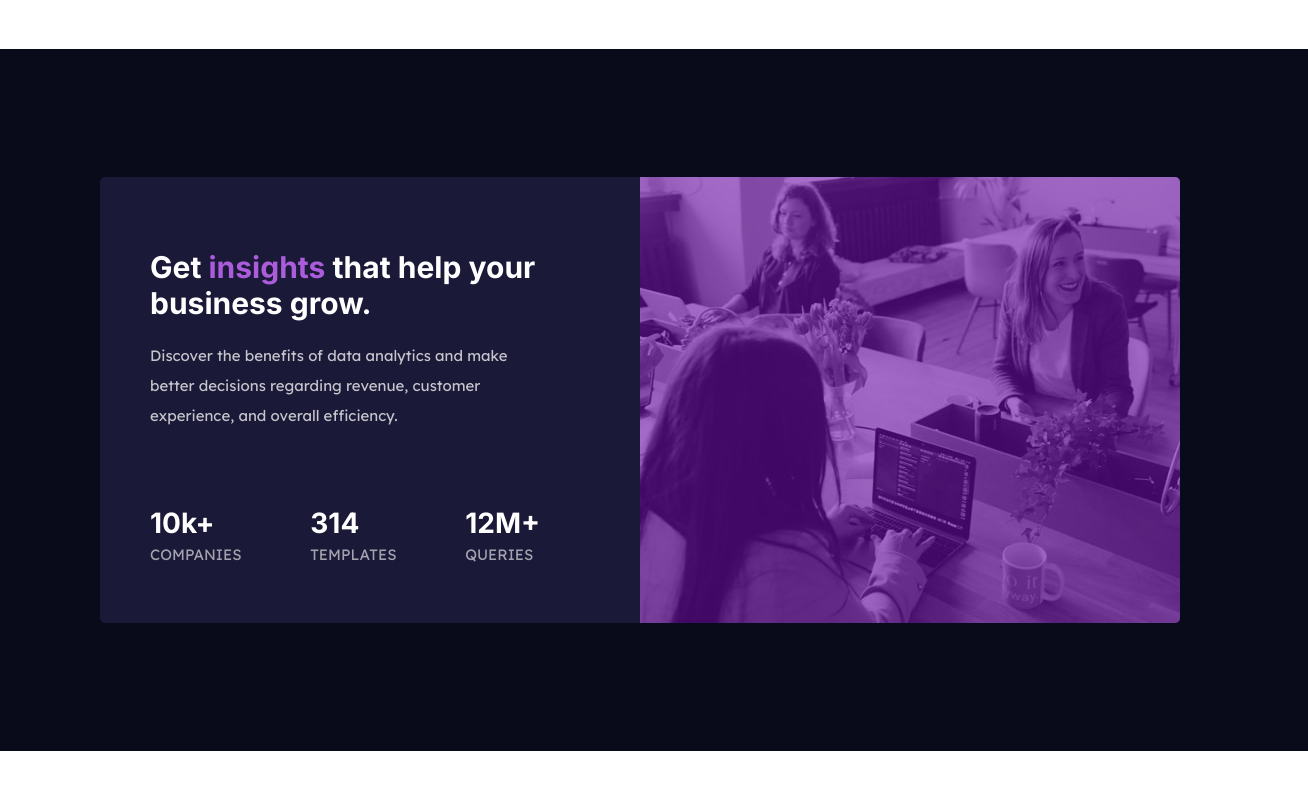
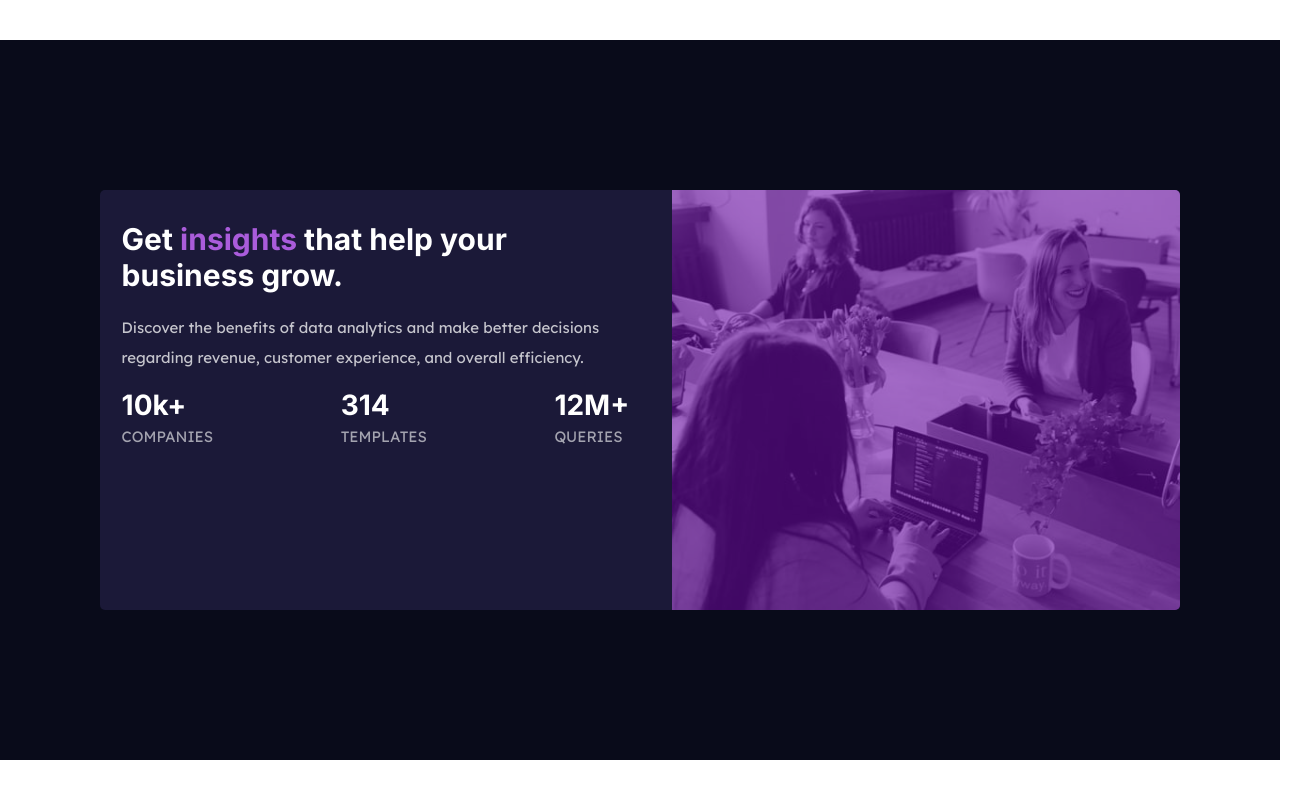
Before and after one commit to email362/stats-component-card, a plain HTML site: page index.html in a window 1280 px wide. Shown: the whole page, 1308 px wide, since content can reach past the window. Drawn offline with Linux system fonts and the light colour scheme.

Commit message:
changed layout to be more flexbox based

```diff
--- a/css/styles.css
+++ b/css/styles.css
@@ -3,6 +3,7 @@ html {
     box-sizing: border-box;
     font-size: 15px;
     font-family: 'Lexend Deca', sans-serif;
+
 }
 
 h1, h2, h3, h4, h5, h6 {
@@ -17,44 +18,56 @@ p {
     color:hsl(277, 64%, 61%);
 }
 body {
-    width: 100%;
+    width: 100vw;
     padding: 0;
     margin: 0;
-    height: 100vh;
+    min-height: 100vh;
     display: flex;
+    align-items: center;
     justify-content: center;
-    align-items: center;
 }
 .container {
+    width: 100%;
     max-width: 1440px;
+    max-height: 720px;
+    height: 100vh;
     background-color: hsl(233, 47%, 7%);
-    padding: 10%;
+    margin: auto;
+    display: flex;
+    align-items: center;
 }
 .card {
     display: flex;
-    width: 1080px;
-    height: 446px;
+    width: 90%;
+    max-width: 1080px;
     margin: 0 auto;
     background-color: hsl(244, 38%, 16%);
     border-radius: 5px;
 }
 .card-txt {
-    padding-left: 50px;
-    padding-right: 100px;
-    padding-top: 20px;
-    padding-bottom: 20px;
+    flex: 1 1 50%;
+    padding-left: 2%;
+    padding-right: 4%;
+    padding-top: 1%;
+    padding-bottom: 1%;
 }
 .card-img {
+    flex: 1 1 50%;
     background-color:hsl(277, 87%, 35%);
     border-radius: 0 5px 5px 0;
+    display: flex;
+    justify-content: stretch;
+    align-items: stretch;
 }
 .card-img img {
+    width:100%;
+    margin: 0;
     opacity: 0.4;
     border-radius: inherit;
 }
 .title-txt {
-    margin-top: 52px;
-    margin-bottom: 75px;
+    margin-top: 0;
+    margin-bottom: 0;
 }
 .stat h3 {
     font-size: 28px;
@@ -66,6 +79,7 @@ body {
 .stat-txt {
     display: flex;
     justify-content: space-between;
+    flex-wrap: wrap;
 }
 .txt-upper {
     text-transform: uppercase;
@@ -76,3 +90,8 @@ body {
 .font-color-2 {
     color: hsla(0, 0%, 100%, 0.75);
 }
+@media  screen and (max-width: 375px) {
+    .card {
+        flex-direction: column-reverse;
+    }
+}
--- a/index.html
+++ b/index.html
@@ -52,7 +52,7 @@
 
       <div class='card-img'>
 
-        <img src="images/image-header-desktop.jpg" alt="card image">
+        <img src="images/image-header-desktop.jpg" srcset="images/image-header-mobile.jpg 375w, images/image-header-desktop.jpg 446w" sizes="(max-width: 375px) 375px, 446px" alt="card image">
       </div>
 
     </div>
```
